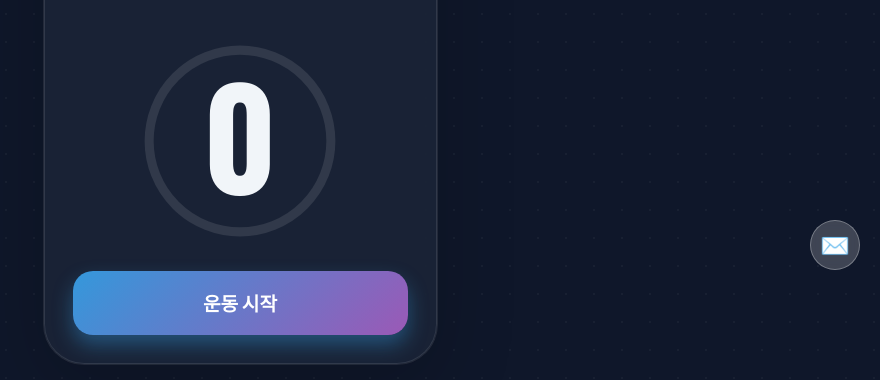
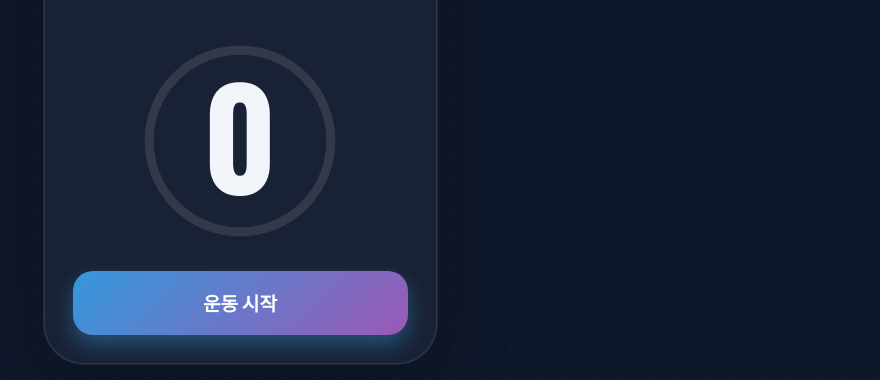
Before and after one commit to minssi77/FitBbeak, a website: page index.html in a window 1280 px wide. Shown: the part 420-800 px from the top of the page, without its empty margins (400-1280 px from the left). Drawn offline with nearby package versions, Linux system fonts and the light colour scheme.

Commit message:
Standard: Hide mail-related features (contact button and logic) per request

```diff
--- a/script.js
+++ b/script.js
@@ -287,9 +287,11 @@
     if (ilo) _0x_els.lsd.innerText = ilo.innerText;
     _0x_ip(); _0x_ui(); _0x_sp(0);
 
+    /*
     window.FitBbeak_sendEmail = function() {
         const e = "ButtonNureum@gmail.com", s = encodeURIComponent("[핏삑/FitBbeak] 코드 구매 및 협업 문의"), b = encodeURIComponent("안녕하세요, '버튼누름'님.\n\n핏삑(FitBbeak) 앱의 소스 코드 구매 및 비즈니스 협업에 대해 문의드립니다."), u = `mailto:${e}?subject=${s}&body=${b}`;
         const isApp = window.location.protocol === 'capacitor:' || (window.location.protocol === 'http:' && window.Capacitor);
         if (isApp) window.open(u, '_system'); else window.location.href = u;
     };
+    */
 })();
--- a/styles.css
+++ b/styles.css
@@ -553,10 +553,10 @@ label {
 }
 
 /* 문의 버튼 스타일 */
+/* 문의 버튼 및 툴팁 숨김 처리 (요청에 의한 주석 처리)
 .contact-button {
   position: fixed;
   right: 20px;
-  /* 하단 안전 영역 + 시작 버튼 높이(약 80px 가정) + 유격 30px 적용 */
   bottom: calc(env(safe-area-inset-bottom) + 110px);
   width: 50px;
   height: 50px;
@@ -569,9 +569,8 @@ label {
   font-size: 24px;
   cursor: pointer;
   z-index: 1000;
-  backdrop-filter: blur(5px); /* 유리 질감 효과 */
+  backdrop-filter: blur(5px);
   transition: transform 0.2s ease;
-  /* 모바일 터치 시 하이라이트 제거 */
   -webkit-tap-highlight-color: transparent;
 }
 
@@ -579,7 +578,6 @@ label {
   transform: scale(0.9);
 }
 
-/* 툴팁(Tooltip) 스타일 - 마우스 호버 및 길게 누르기 대응 */
 .tooltip-text {
   visibility: hidden;
   width: 220px;
@@ -603,3 +601,4 @@ label {
   visibility: visible;
   opacity: 1;
 }
+*/
```
Also changed, not shown: index.html (+2 -0 lines).
